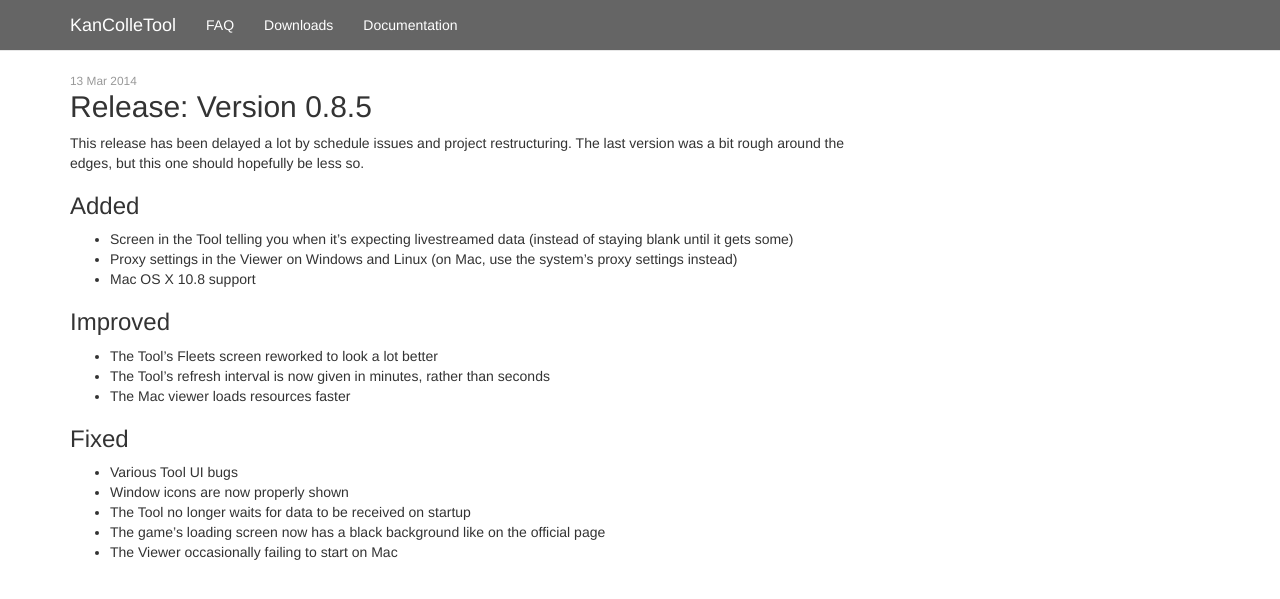
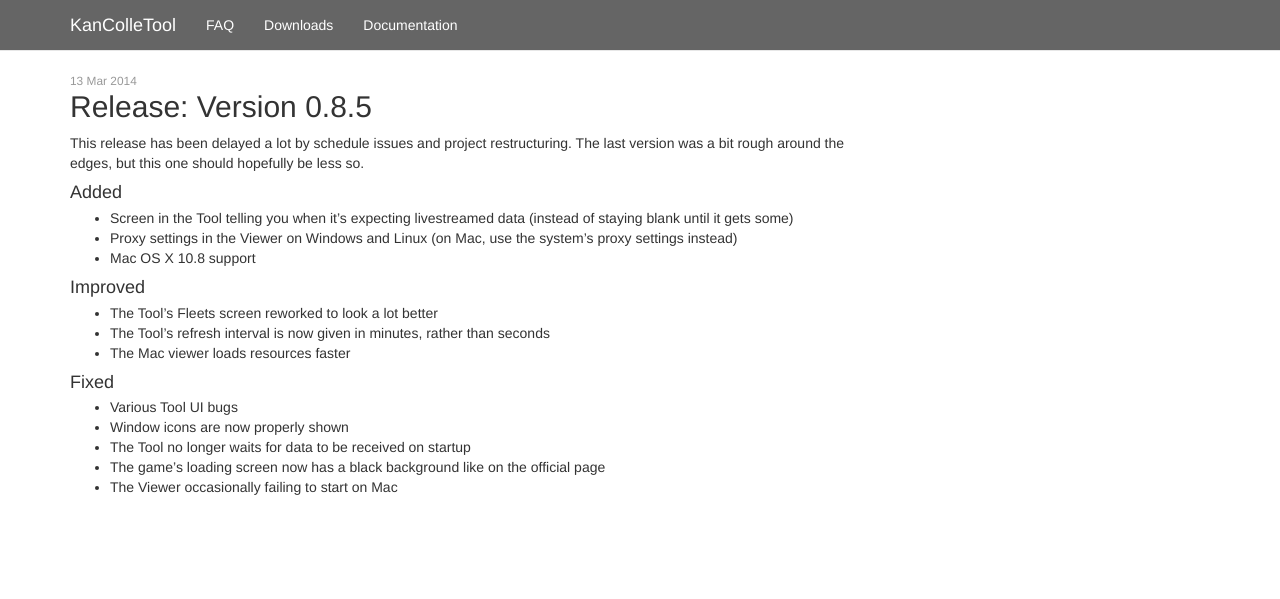
Before and after one commit to KanColleTool/kancolletool.github.io, a Jekyll site: the page built from _posts/2014-03-13-version-0.8.5.md, in a window 1280 px wide. Shown: the top 599 px of the page. Built offline with Jekyll 4.4.1, drawn with Linux system fonts in a browser that asks for light colours; nearby versions of some CDN libraries; Markdown is read by kramdown in place of the engine named in the settings.

Commit message:
Or that big for that matter

```diff
--- a/_posts/2014-03-13-version-0.8.5.md
+++ b/_posts/2014-03-13-version-0.8.5.md
@@ -7,19 +7,19 @@
 
 This release has been delayed a lot by schedule issues and project restructuring. The last version was a bit rough around the edges, but this one should hopefully be less so.
 
-### Added
+#### Added
 
 * Screen in the Tool telling you when it's expecting livestreamed data (instead of staying blank until it gets some)
 * Proxy settings in the Viewer on Windows and Linux (on Mac, use the system's proxy settings instead)
 * Mac OS X 10.8 support
 
-### Improved
+#### Improved
 
 * The Tool's Fleets screen reworked to look a lot better
 * The Tool's refresh interval is now given in minutes, rather than seconds
 * The Mac viewer loads resources faster
 
-### Fixed
+#### Fixed
 
 * Various Tool UI bugs
 * Window icons are now properly shown
```
